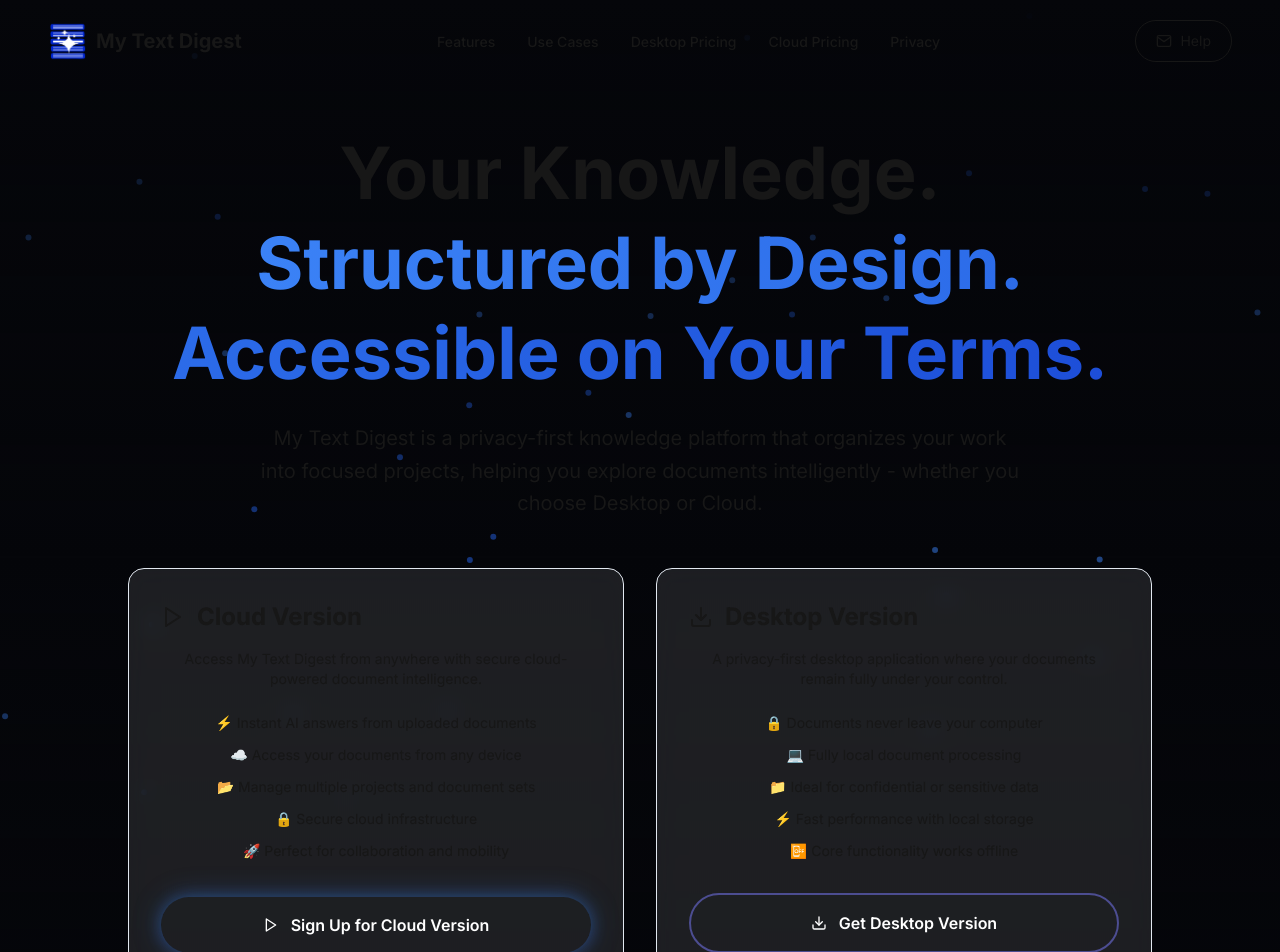
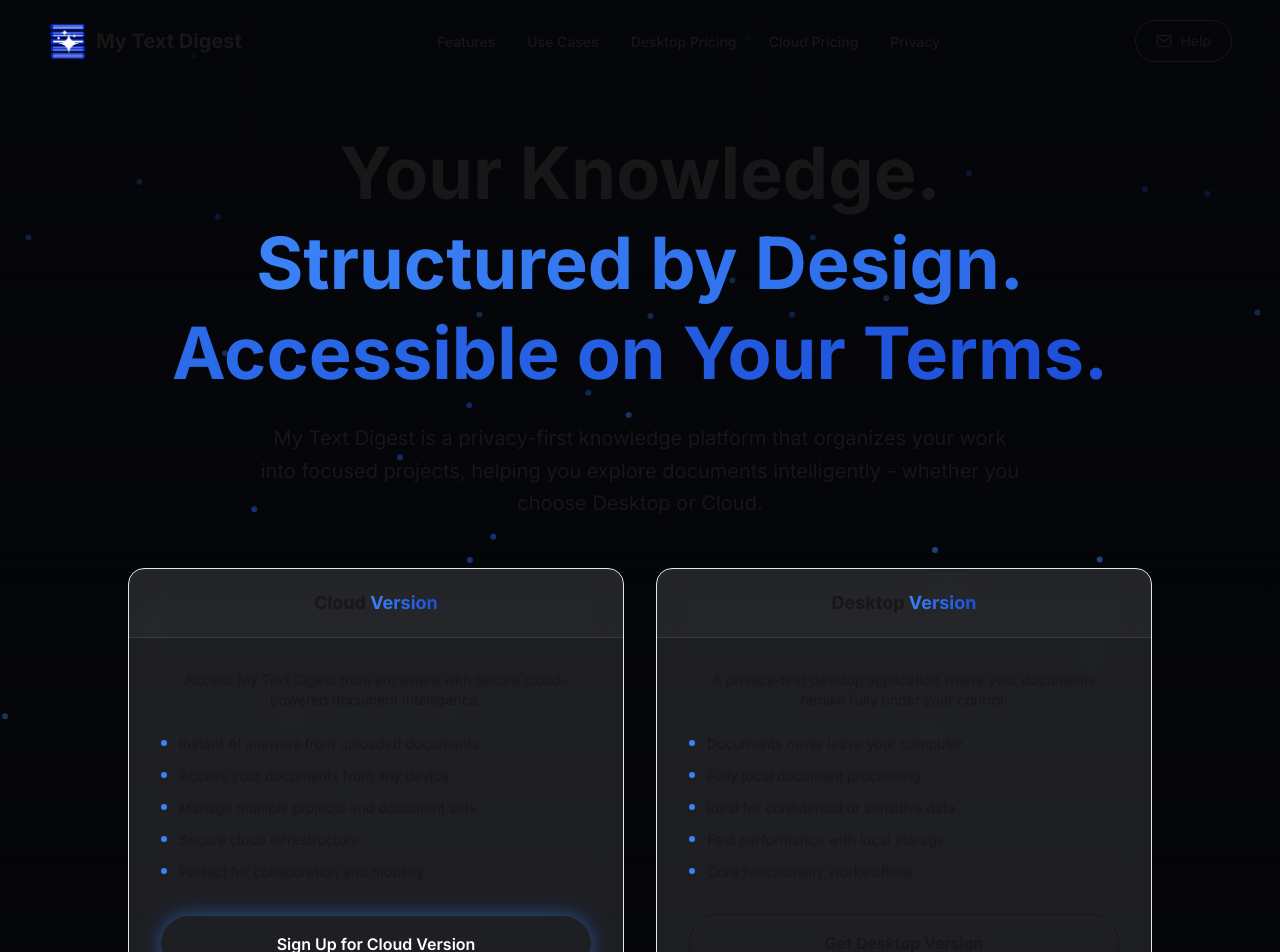
Before and after one commit to mytextdigest/my-text-digest-main-landing, a Next.js app: page / in a window 1280 px wide. Shown: the top 952 px of the page. Built offline with nearby package versions, Linux system fonts and the light colour scheme.

Commit message:
Updated the hero section

```diff
--- a/app/components/Hero.tsx
+++ b/app/components/Hero.tsx
@@ -197,27 +197,41 @@
 
             {/* CLOUD VERSION */}
             <motion.div
-              whileHover={{ y: -8 }}
-              className="glass rounded-2xl p-8 flex flex-col justify-between group"
+              whileHover={{ y: -6 }}
+              className="glass rounded-2xl overflow-hidden flex flex-col backdrop-blur-xl bg-white/5 border border-white/10"
             >
-              <div>
-                <div className="flex items-center gap-3 mb-4">
-                  <FiPlay className="text-primary-500 w-6 h-6" />
-                  <h3 className="text-2xl font-bold text-foreground">
-                    Cloud Version
+
+              {/* Card Header */}
+              <div className="px-8 py-5 border-b border-white/10 bg-white/[0.03]">
+                <h3 className="text-lg font-bold">
+                  <span className="text-foreground">Cloud </span>
+                  <span className="bg-gradient-to-r from-[var(--primary-500)] to-[var(--primary-700)] bg-clip-text text-transparent">
+                    Version
+                  </span>
                 </h3>
               </div>
 
+              {/* Card Body */}
+              <div className="p-8 flex flex-col justify-between flex-1">
+
+                <div>
                   <p className="text-muted-foreground text-sm mb-6">
                     Access My Text Digest from anywhere with secure cloud-powered document intelligence.
                   </p>
 
                   <ul className="space-y-3 text-sm text-muted-foreground">
-                  <li>⚡ Instant AI answers from uploaded documents</li>
-                  <li>☁️ Access your documents from any device</li>
-                  <li>📂 Manage multiple projects and document sets</li>
-                  <li>🔒 Secure cloud infrastructure</li>
-                  <li>🚀 Perfect for collaboration and mobility</li>
+                    {[
+                      "Instant AI answers from uploaded documents",
+                      "Access your documents from any device",
+                      "Manage multiple projects and document sets",
+                      "Secure cloud infrastructure",
+                      "Perfect for collaboration and mobility",
+                    ].map((item, i) => (
+                      <li key={i} className="flex items-start gap-3">
+                        <span className="mt-1.5 w-1.5 h-1.5 rounded-full bg-[var(--primary-500)] flex-shrink-0" />
+                        <span>{item}</span>
+                      </li>
+                    ))}
                   </ul>
                 </div>
 
@@ -225,41 +239,56 @@
                   href="/web-pricing"
                   target="_blank"
                   rel="noopener noreferrer"
-                whileHover={{ scale: 1.05 }}
-                whileTap={{ scale: 0.95 }}
-                className="mt-8 flex items-center justify-center gap-3 px-6 py-4 rounded-full
+                  whileHover={{ scale: 1.04 }}
+                  whileTap={{ scale: 0.96 }}
+                  className="mt-8 flex items-center justify-center px-6 py-4 rounded-full
                             bg-primary-600 hover:bg-primary-700
                             text-white font-semibold transition-all duration-300 glow-primary"
                 >
-                <FiPlay />
                   Sign Up for Cloud Version
                 </motion.a>
+
+              </div>
             </motion.div>
 
 
             {/* DESKTOP VERSION */}
             <motion.div
-              whileHover={{ y: -8 }}
-              className="glass rounded-2xl p-8 flex flex-col justify-between group"
+              whileHover={{ y: -6 }}
+              className="glass rounded-2xl overflow-hidden flex flex-col backdrop-blur-xl bg-white/5 border border-white/10"
             >
-              <div>
-                <div className="flex items-center gap-3 mb-4">
-                  <FiDownload className="text-primary-500 w-6 h-6" />
-                  <h3 className="text-2xl font-bold text-foreground">
-                    Desktop Version
+
+              {/* Card Header */}
+              <div className="px-8 py-5 border-b border-white/10 bg-white/[0.03]">
+                <h3 className="text-lg font-bold">
+                  <span className="text-foreground">Desktop </span>
+                  <span className="bg-gradient-to-r from-[var(--primary-500)] to-[var(--primary-700)] bg-clip-text text-transparent">
+                    Version
+                  </span>
                 </h3>
               </div>
 
+              {/* Card Body */}
+              <div className="p-8 flex flex-col justify-between flex-1">
+
+                <div>
                   <p className="text-muted-foreground text-sm mb-6">
                     A privacy-first desktop application where your documents remain fully under your control.
                   </p>
 
                   <ul className="space-y-3 text-sm text-muted-foreground">
-                  <li>🔒 Documents never leave your computer</li>
-                  <li>💻 Fully local document processing</li>
-                  <li>📁 Ideal for confidential or sensitive data</li>
-                  <li>⚡ Fast performance with local storage</li>
-                  <li>📴 Core functionality works offline</li>
+                    {[
+                      "Documents never leave your computer",
+                      "Fully local document processing",
+                      "Ideal for confidential or sensitive data",
+                      "Fast performance with local storage",
+                      "Core functionality works offline",
+                    ].map((item, i) => (
+                      <li key={i} className="flex items-start gap-3">
+                        <span className="mt-1.5 w-1.5 h-1.5 rounded-full bg-[var(--primary-500)] flex-shrink-0" />
+                        <span>{item}</span>
+                      </li>
+                    ))}
                   </ul>
                 </div>
 
@@ -267,18 +296,18 @@
                   href="/desktop-pricing"
                   target="_blank"
                   rel="noopener noreferrer"
-                whileHover={{ scale: 1.05 }}
-                whileTap={{ scale: 0.95 }}
-                className="mt-8 flex items-center justify-center gap-3 px-6 py-4 rounded-full
-                          border-2 border-[#7C7CFF]/50
-                          text-white font-semibold
-                          hover:border-[#00E5FF]
-                          hover:bg-[#00E5FF]/10
+                  whileHover={{ scale: 1.04 }}
+                  whileTap={{ scale: 0.96 }}
+                  className="mt-8 flex items-center justify-center px-6 py-4 rounded-full
+                            border border-primary-500/40
+                            text-primary-500 font-semibold
+                            hover:bg-primary-500/10 hover:border-primary-500
                             transition-all duration-300"
                 >
-                <FiDownload className="group-hover:animate-bounce" />
                   Get Desktop Version
                 </motion.a>
+
+              </div>
             </motion.div>
 
           </motion.div>
```
Lines whose indentation alone changed are shown as unchanged.
